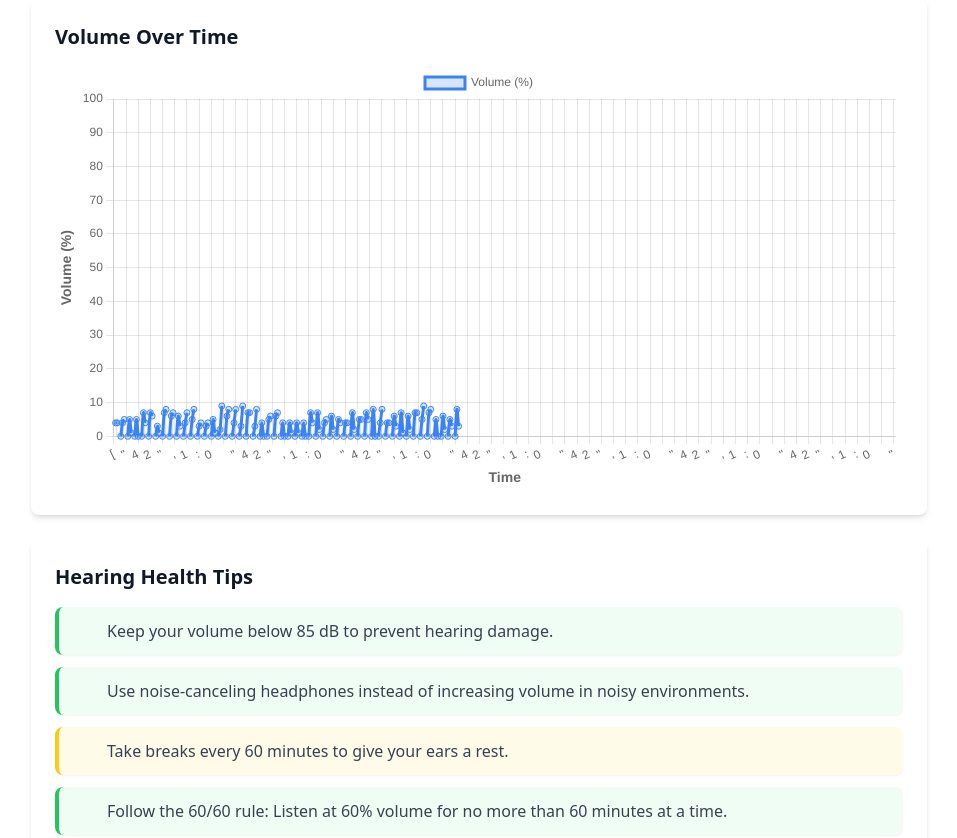
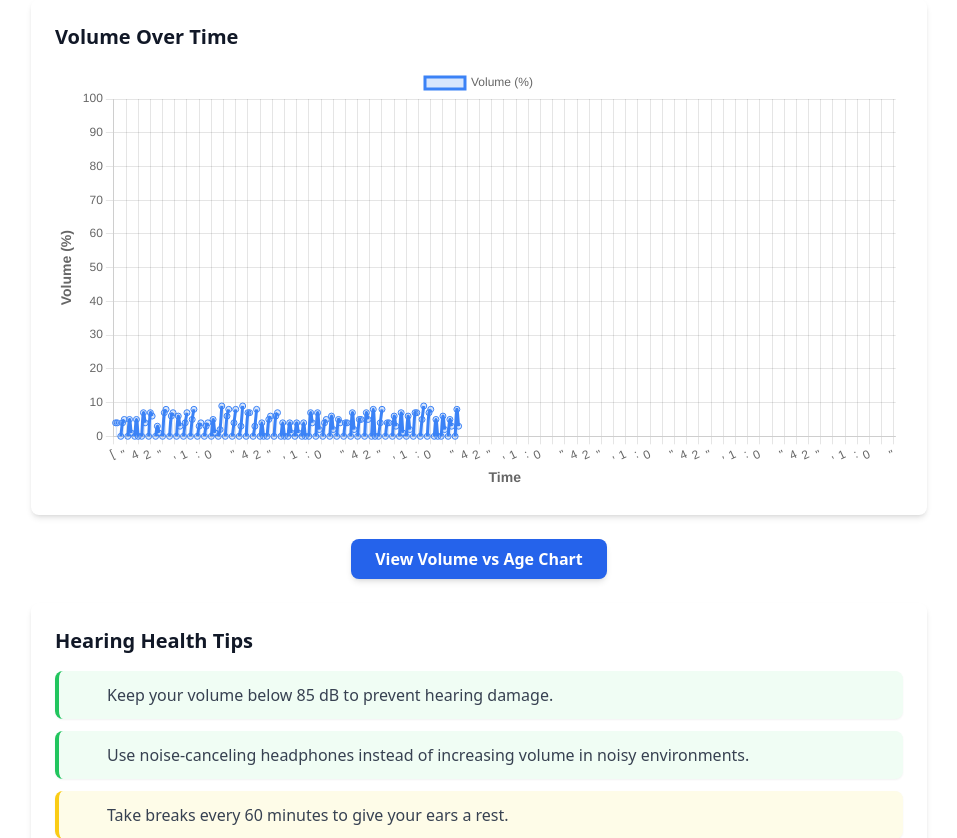
Before and after one commit to AGR-23/WaveHeaven, a Django app: page /statistics/ in a window 1280 px wide. Shown: the part 313-1151 px from the top of the page, without its empty margins (161-1118 px from the left). Run offline with Django 5.2, Linux system fonts and the light colour scheme; a user stored in the database is signed in; data comes from the database, SQL or seed files in the repository; both versions use the stored data as it was after the commit; some libraries are stand-ins or nearby versions.

Commit message:
Data analysis implementation

```diff
--- a/waveheavenproject/profiles/templates/statistics.html
+++ b/waveheavenproject/profiles/templates/statistics.html
@@ -7,7 +7,7 @@
     <title>WaveHeaven - User Statistics</title>
     <script src="https://cdn.tailwindcss.com"></script>
     <script src="https://unpkg.com/lucide@latest"></script>
-    <script src="https://cdn.jsdelivr.net/npm/chart.js"></script> <!-- Chart.js -->
+    <script src="https://cdn.jsdelivr.net/npm/chart.js"></script>
     <script>
         tailwind.config = {
             darkMode: 'class',
@@ -77,12 +77,18 @@
                 <canvas id="volumeChart"></canvas>
             </div>
 
+            <!-- Link to Age vs Volume Chart -->
+            <div class="text-center mb-6">
+                <a href="{% url 'age_vs_volume' %}" class="inline-block px-6 py-2 bg-blue-600 text-white font-semibold rounded-lg shadow-md hover:bg-blue-700 transition">
+                    View Volume vs Age Chart
+                </a>
+            </div>
+
             <!-- Hearing Health Tips -->
             <div class="bg-white dark:bg-gray-800 rounded-lg shadow-md p-6">
                 <h2 class="text-xl font-semibold mb-4">Hearing Health Tips</h2>
                 <ul class="space-y-3">
                     {% for tip in health_tips %}
-                    <!--Adding some style-->
                     <li class="flex items-center p-3 border-l-4 rounded-lg shadow-sm
                                {% if "breaks" in tip %} border-yellow-400 bg-yellow-50 dark:bg-yellow-900 dark:border-yellow-500
                                {% elif "high" in tip or "reduce" in tip %} border-red-500 bg-red-50 dark:bg-red-900 dark:border-red-500
@@ -113,20 +119,18 @@
     {{ volume_labels_json|json_script:"volumeLabels" }}
 
     <script>
-        // Obtener los datos desde el script generado por Django
         const volumeData = {
-            labels: JSON.parse(document.getElementById('volumeLabels').textContent),  // Eje X: Tiempo
+            labels: JSON.parse(document.getElementById('volumeLabels').textContent),
             datasets: [{
-                label: 'Volume (%)',  // Etiqueta del conjunto de datos
-                data: JSON.parse(document.getElementById('volumeData').textContent),  // Eje Y: Volumen
-                borderColor: 'rgba(59, 130, 246, 1)',  // Color de la línea
-                backgroundColor: 'rgba(59, 130, 246, 0.2)',  // Color de relleno
-                fill: true,  // Rellenar el área bajo la línea
-                tension: 0.4  // Suavizar la línea
+                label: 'Volume (%)',
+                data: JSON.parse(document.getElementById('volumeData').textContent),
+                borderColor: 'rgba(59, 130, 246, 1)',
+                backgroundColor: 'rgba(59, 130, 246, 0.2)',
+                fill: true,
+                tension: 0.4
             }]
         };
 
-        // Configuración del gráfico
         const volumeConfig = {
             type: 'line',
             data: volumeData,
@@ -135,44 +139,30 @@
                     x: {
                         title: {
                             display: true,
-                            text: 'Time',  // Etiqueta del eje X
-                            font: {
-                                size: 14,
-                                weight: 'bold'
-                            }
+                            text: 'Time',
+                            font: { size: 14, weight: 'bold' }
                         },
-                        ticks: {
-                            font: {
-                                size: 12
-                            }
-                        }
+                        ticks: { font: { size: 12 } }
                     },
                     y: {
                         title: {
                             display: true,
-                            text: 'Volume (%)',  // Etiqueta del eje Y
-                            font: {
-                                size: 14,
-                                weight: 'bold'
-                            }
+                            text: 'Volume (%)',
+                            font: { size: 14, weight: 'bold' }
                         },
                         beginAtZero: true,
                         max: 100,
-                        ticks: {
-                            font: {
-                                size: 12
-                            }
-                        }
+                        ticks: { font: { size: 12 } }
                     }
                 },
                 plugins: {
                     tooltip: {
-                        enabled: true,  // Habilitar tooltips
+                        enabled: true,
                         mode: 'index',
                         intersect: false
                     },
                     legend: {
-                        display: true,  // Mostrar la leyenda
+                        display: true,
                         position: 'top'
                     }
                 },
@@ -181,11 +171,7 @@
             }
         };
 
-        // Renderizar el gráfico
-        const volumeChart = new Chart(
-            document.getElementById('volumeChart'),
-            volumeConfig
-        );
+        new Chart(document.getElementById('volumeChart'), volumeConfig);
     </script>
 </body>
 </html>
--- a/waveheavenproject/profiles/urls.py
+++ b/waveheavenproject/profiles/urls.py
@@ -1,5 +1,5 @@
 from django.urls import path
-from .views import user_statistics, user_profile
+from .views import user_statistics, user_profile, age_vs_volume_view
 from wa.vies import (
     equalizer_view,
 )
@@ -8,4 +8,6 @@
     path('statistics/', user_statistics, name='user_statistics'),
     path("profile/", user_profile, name="user_profile"),
     path("equalizer/", equalizer_view, name="equalizer_view"),
+    path('age-vs-volume/', views.age_vs_volume_view, name='age_vs_volume'),
+
 ]
--- a/waveheavenproject/profiles/views.py
+++ b/waveheavenproject/profiles/views.py
@@ -2,6 +2,7 @@
 from datetime import date, timedelta
 from django.shortcuts import render, redirect, get_object_or_404
 from django.http import JsonResponse
+from django.db.models import Avg
 from django.views.decorators.csrf import csrf_exempt
 from django.contrib.auth.decorators import login_required
 from wa.models import UserPreferences
@@ -17,6 +18,18 @@
 import json
 from wa.models import UserPreferences, ExposureReport, AudioAdjustmentRecord, HearingRiskNotification
 from profiles.models import UserStatistics
+from django.shortcuts import render
+from django.contrib.auth.models import User
+from wa.models import UserPreferences, AudioAdjustmentRecord
+from datetime import date
+import json
+from collections import defaultdict
+from django.shortcuts import render
+from django.contrib.auth.models import User
+from wa.models import UserPreferences, AudioAdjustmentRecord
+from datetime import date
+from collections import defaultdict
+import json
 
 
 def profiles_page(request):
@@ -153,6 +166,8 @@
     # Convertir los datos a JSON
     volume_data_json = json.dumps(volume_data, cls=DjangoJSONEncoder)
     volume_labels_json = json.dumps(volume_labels, cls=DjangoJSONEncoder)
+    average_volume = round(sum(volume_data) / len(volume_data), 1) if volume_data else 0
+
 
     # Consejos de salud auditiva RF:17.2
     health_tips = [
@@ -314,3 +329,25 @@
     }
 
     return render(request, "profile.html", context)
+
+
+def age_vs_volume_view(request):
+    volume_by_age = defaultdict(list)
+
+    for prefs in UserPreferences.objects.exclude(birthday__isnull=True):
+        adjustments = AudioAdjustmentRecord.objects.filter(user=prefs)
+        if adjustments.exists():
+            avg_volume = sum(a.recommended_volume for a in adjustments) / len(adjustments)
+            age = date.today().year - prefs.birthday.year
+            volume_by_age[age].append(avg_volume)
+
+    # Agrupar promedios por edad
+    volume_by_age_avg = {
+        str(age): round(sum(vols) / len(vols), 2)
+        for age, vols in volume_by_age.items()
+        if vols
+    }
+
+    return render(request, 'age_vs_volume.html', {
+        'volume_by_age_json': json.dumps(volume_by_age_avg),
+    })
--- a/waveheavenproject/waveheaven/urls.py
+++ b/waveheavenproject/waveheaven/urls.py
@@ -26,7 +26,8 @@
 
 from profiles.views import (
     user_profile,
-    user_statistics
+    user_statistics,
+    age_vs_volume_view
 )
 
 urlpatterns = [
@@ -61,6 +62,8 @@
     path('apply_profile_by_name/<str:profile_name>/', views.apply_profile_by_name, name='apply_profile_by_name'),
     path('save_exposure_time/', save_exposure_time, name='save_exposure_time'),
     path('record_hearing_risk/', record_hearing_risk, name='record_hearing_risk'),
+    path('age-vs-volume/', views.age_vs_volume_view, name='age_vs_volume'),
+
 
     # Spotify API
     path('spotify/', spotify_login, name='spotify_login'),
```
Also changed, not shown: waveheavenproject/profiles/populate_users_volume.py (added, +56 -0 lines), waveheavenproject/profiles/templates/age_vs_volume.html (added, +70 -0 lines), waveheavenproject/db.sqlite3.
